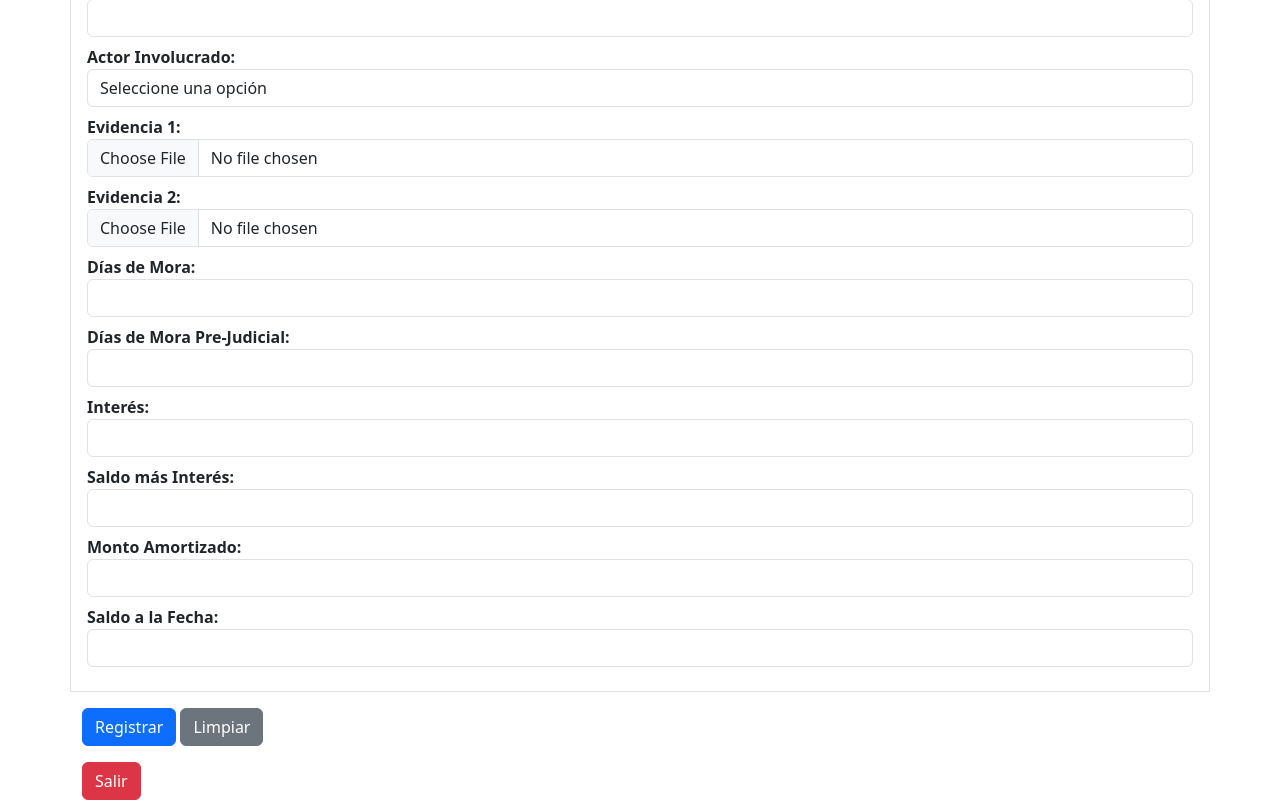
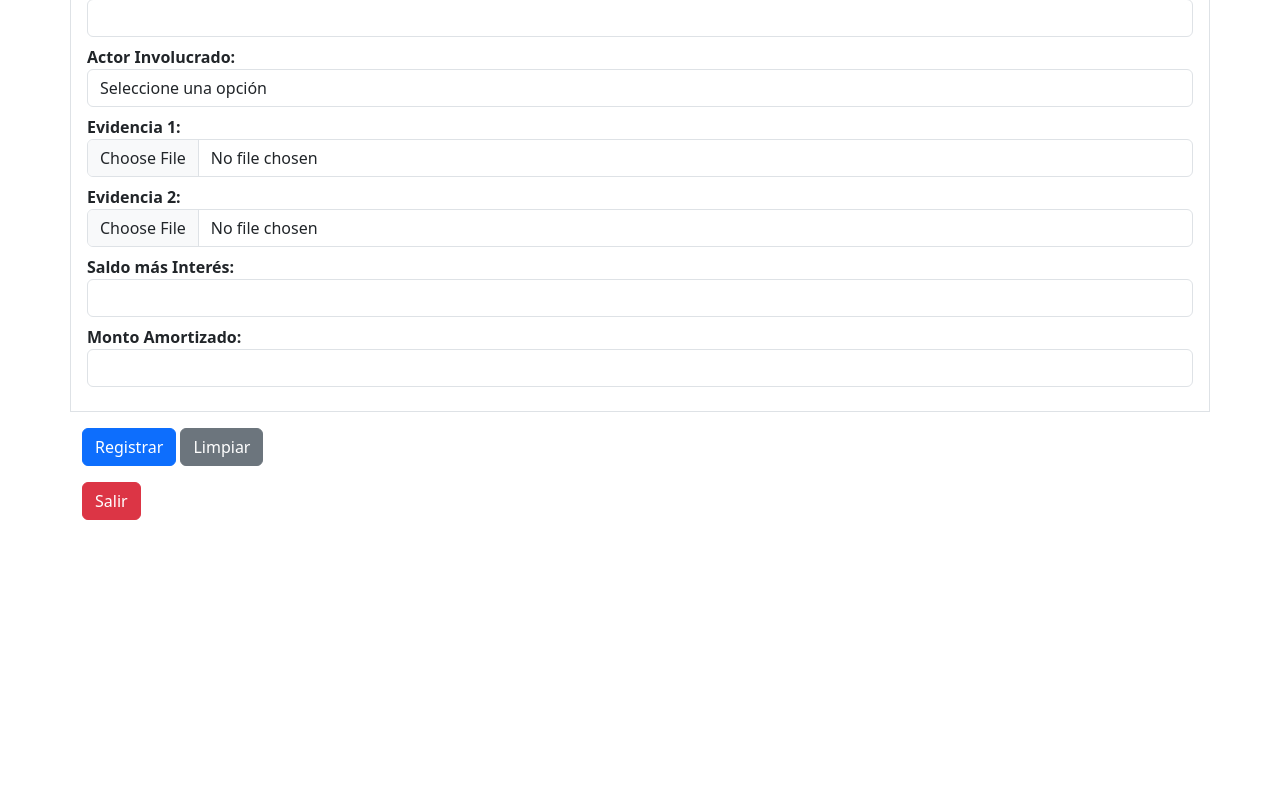
Before and after one commit to jota1818/proyecto_finaciera-, a PHP site: page /registro_prejudicial.php in a window 1280 px wide. Shown: the part 515-1315 px from the top of the page. After the commit the page ends 1035 px from the top, so only its background shows below. Run offline with PHP 8.4, Linux system fonts and the light colour scheme.

Commit message:
Falta modificar saldo +interes

```diff
--- a/pre_judicial/registro_prejudicial.php
+++ b/pre_judicial/registro_prejudicial.php
@@ -1,5 +1,5 @@
 <?php
-date_default_timezone_set('America/Lima'); // Asegúrate de configurar tu zona horaria local
+date_default_timezone_set('America/Lima');
 
 $servername = "localhost";
 $username = "root";
@@ -17,6 +17,20 @@ if ($_SERVER["REQUEST_METHOD"] == "POST") {
     // Establecer la fecha y hora actual
     $fecha_acto = date('Y-m-d H:i:s');
 
+    // Obtener la fecha de inicio del caso (fecha_acto del ID 1) y la fecha_clave
+    $sql_select_inicio = "SELECT fecha_acto, fecha_clave FROM etapa_prejudicial WHERE id = 1";
+    $result_inicio = $conn->query($sql_select_inicio);
+
+    if ($result_inicio->num_rows > 0) {
+        $row_inicio = $result_inicio->fetch_assoc();
+        $fecha_inicio_caso = $row_inicio['fecha_acto'];
+        $fecha_clave_inicio = $row_inicio['fecha_clave'];
+    } else {
+        // Si no hay registros, fecha_inicio_caso y fecha_clave_inicio son la misma que fecha_acto
+        $fecha_inicio_caso = $fecha_acto;
+        $fecha_clave_inicio = $fecha_acto;
+    }
+
     // Datos de la etapa pre-judicial
     $acto = $_POST["acto"];
     $n_de_notif_voucher = $_POST["n_de_notif_voucher"];
@@ -27,12 +41,20 @@ if ($_SERVER["REQUEST_METHOD"] == "POST") {
     $actor = $_POST["actor"];
     $evidencia1_localizacion = $_FILES["evidencia1_localizacion"]["name"];
     $evidencia2_foto_fecha = $_FILES["evidencia2_foto_fecha"]["name"];
-    $dias_de_mora = $_POST["dias_de_mora"];
-    $dias_mora_PJ = $_POST["dias_mora_PJ"];
-    $interes = $_POST["interes"];
     $saldo_int = $_POST["saldo_int"];
     $monto_amortizado = $_POST["monto_amortizado"];
-    $saldo_fecha = $_POST["saldo_fecha"];
+
+    // Calcular dias_mora_PJ
+    $dias_mora_PJ = calcularDiasMoraPJ($fecha_acto, $fecha_inicio_caso);
+
+    // Calcular saldo_fecha
+    $saldo_fecha = $saldo_int - $monto_amortizado;
+
+    // Calcular dias_de_mora
+    $dias_de_mora = calcularDiasDeMora($fecha_acto, $fecha_clave_inicio);
+
+    // Asignar el valor de dias_mora_PJ a interes
+    $interes = $dias_mora_PJ;
 
     // Directorio de destino para los archivos subidos
     $target_dir = "uploads/";
@@ -52,20 +74,36 @@ if ($_SERVER["REQUEST_METHOD"] == "POST") {
     VALUES ('$fecha_acto', '$acto', '$n_de_notif_voucher', '$descripcion', '$target_dir$notif_compromiso_pago_evidencia', '$fecha_clave', '$accion_fecha_clave', '$actor', '$target_dir$evidencia1_localizacion', '$target_dir$evidencia2_foto_fecha', '$dias_de_mora', '$dias_mora_PJ', '$interes', '$saldo_int', '$monto_amortizado', '$saldo_fecha')";
 
     if ($conn->query($sql_insert) === TRUE) {
-        // Obtener el ID del último registro insertado
         $last_id = $conn->insert_id;
-
-        // Actualizar la fila anterior si existe
         actualizarFilaAnterior($conn, $last_id, $fecha_acto);
-
         $message = "Registro exitoso";
     } else {
         $message = "Error: " . $sql_insert . "<br>" . $conn->error;
     }
 }
 
+function calcularDiasMoraPJ($fecha_acto, $fecha_inicio_caso) {
+    $fecha_acto = new DateTime($fecha_acto);
+    $fecha_inicio_caso = new DateTime($fecha_inicio_caso);
+    $interval = $fecha_acto->diff($fecha_inicio_caso);
+    return $interval->days;
+}
+
+function calcularDiasDeMora($fecha_acto, $fecha_clave_inicio) {
+    $fecha_acto = new DateTime($fecha_acto);
+    $fecha_clave_inicio = new DateTime($fecha_clave_inicio);
+
+    // Si la fecha_acto es menor o igual a fecha_clave_inicio, devolver 0
+    if ($fecha_acto <= $fecha_clave_inicio) {
+        return 0;
+    }
+
+    // Calcular la diferencia de días
+    $interval = $fecha_acto->diff($fecha_clave_inicio);
+    return $interval->days;
+}
+
 function actualizarFilaAnterior($conn, $last_id, $fecha_acto) {
-    // Obtener la fila anterior
     $sql_select = "SELECT id, fecha_clave FROM etapa_prejudicial WHERE id < $last_id ORDER BY id DESC LIMIT 1";
     $result = $conn->query($sql_select);
 
@@ -74,11 +112,9 @@ function actualizarFilaAnterior($conn, $last_id, $fecha_acto) {
         $id_anterior = $row['id'];
         $fecha_clave_anterior = $row['fecha_clave'];
 
-        // Calcular "Días desde Fecha Clave"
         $dias_desde_fecha_clave = calcularDiasDesdeFechaClave($fecha_acto, $fecha_clave_anterior);
         $objetivo_logrado = $dias_desde_fecha_clave >= 0 ? "NO" : "SI";
 
-        // Actualizar la fila anterior
         $sql_update = "UPDATE etapa_prejudicial SET dias_desde_fecha_clave = $dias_desde_fecha_clave, objetivo_logrado = '$objetivo_logrado' WHERE id = $id_anterior";
         $conn->query($sql_update);
     }
@@ -87,14 +123,9 @@ function actualizarFilaAnterior($conn, $last_id, $fecha_acto) {
 function calcularDiasDesdeFechaClave($fecha_acto_siguiente, $fecha_clave) {
     $fecha_acto_siguiente = new DateTime($fecha_acto_siguiente);
     $fecha_clave = new DateTime($fecha_clave);
-
-    // Calcular la diferencia de días
     $interval = $fecha_acto_siguiente->diff($fecha_clave);
-
-    // Obtener la diferencia en días
     $dias = $interval->days;
 
-    // Ajustar el signo de la diferencia
     if ($fecha_clave > $fecha_acto_siguiente) {
         $dias = -$dias-1;
     }
@@ -104,7 +135,6 @@ function calcularDiasDesdeFechaClave($fecha_acto_siguiente, $fecha_clave) {
 
 $conn->close();
 ?>
-
 
 <!DOCTYPE html>
 <html>
@@ -181,28 +211,12 @@ $conn->close();
                         <input type="file" name="evidencia2_foto_fecha" accept="image/*" required class="form-control">
                     </div>
                     <div class="mb-2">
-                        <label class="fw-bold">Días de Mora:</label>
-                        <input type="number" name="dias_de_mora" required class="form-control">
-                    </div>
-                    <div class="mb-2">
-                        <label class="fw-bold">Días de Mora Pre-Judicial:</label>
-                        <input type="number" name="dias_mora_PJ" required class="form-control">
-                    </div>
-                    <div class="mb-2">
-                        <label class="fw-bold">Interés:</label>
-                        <input type="number" step="0.01" name="interes" required class="form-control">
-                    </div>
-                    <div class="mb-2">
                         <label class="fw-bold">Saldo más Interés:</label>
                         <input type="number" step="0.01" name="saldo_int" required class="form-control">
                     </div>
                     <div class="mb-2">
                         <label class="fw-bold">Monto Amortizado:</label>
                         <input type="number" step="0.01" name="monto_amortizado" required class="form-control">
-                    </div>
-                    <div class="mb-2">
-                        <label class="fw-bold">Saldo a la Fecha:</label>
-                        <input type="number" step="0.01" name="saldo_fecha" required class="form-control">
                     </div>
                 </div>
             </div>
--- a/pre_judicial/validacion_prejudicial.js
+++ b/pre_judicial/validacion_prejudicial.js
@@ -3,13 +3,7 @@ function validarFormularioPreJudicial() {
     let fecha_acto = new Date(); // Obtener la fecha actual
     let fecha_clave = new Date(document.forms["preJudicialForm"]["fecha_clave"].value);
     let descripcion = document.forms["preJudicialForm"]["descripcion"].value;
-    let dias_de_mora = document.forms["preJudicialForm"]["dias_de_mora"].value;
-    let dias_mora_PJ = document.forms["preJudicialForm"]["dias_mora_PJ"].value;
-    let interes = document.forms["preJudicialForm"]["interes"].value;
-    let saldo_int = document.forms["preJudicialForm"]["saldo_int"].value;
     let monto_amortizado = document.forms["preJudicialForm"]["monto_amortizado"].value;
-    let saldo_fecha = document.forms["preJudicialForm"]["saldo_fecha"].value;
-    let actor = document.forms["preJudicialForm"]["actor"].value;
 
     // Validaciones
     if (descripcion.trim().split(/\s+/).length > 100) {
@@ -22,39 +16,8 @@ function validarFormularioPreJudicial() {
         return false;
     }
 
-    if (dias_de_mora && isNaN(dias_de_mora)) {
-        alert("Días de mora debe ser un número.");
-        return false;
-    }
-
-    if (dias_mora_PJ && isNaN(dias_mora_PJ)) {
-        alert("Días de mora PJ debe ser un número.");
-        return false;
-    }
-
-    if (interes && isNaN(interes)) {
-        alert("El interés debe ser un número.");
-        return false;
-    }
-
-    if (saldo_int && isNaN(saldo_int)) {
-        alert("El saldo más interés debe ser un número.");
-        return false;
-    }
-
     if (monto_amortizado && isNaN(monto_amortizado)) {
         alert("El monto amortizado debe ser un número.");
-        return false;
-    }
-
-    if (saldo_fecha && isNaN(saldo_fecha)) {
-        alert("El saldo a la fecha debe ser un número.");
-        return false;
-    }
-
-    // Validación de actor
-    if (actor && !["Gestor", "Cliente", "Supervisor", "Administrador"].includes(actor)) {
-        alert("El actor debe ser uno de los siguientes: Gestor, Cliente, Supervisor, Administrador.");
         return false;
     }
 
```
Also changed, not shown: 1 other file.
